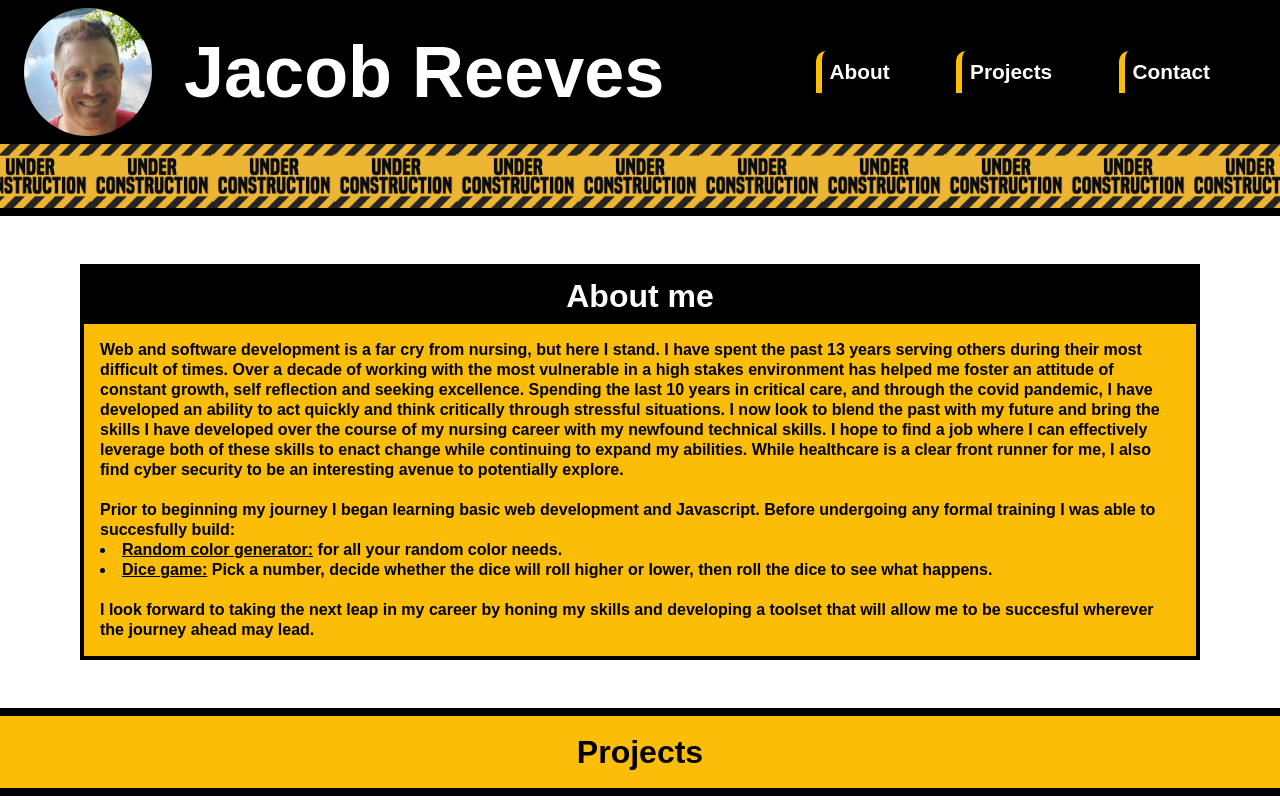
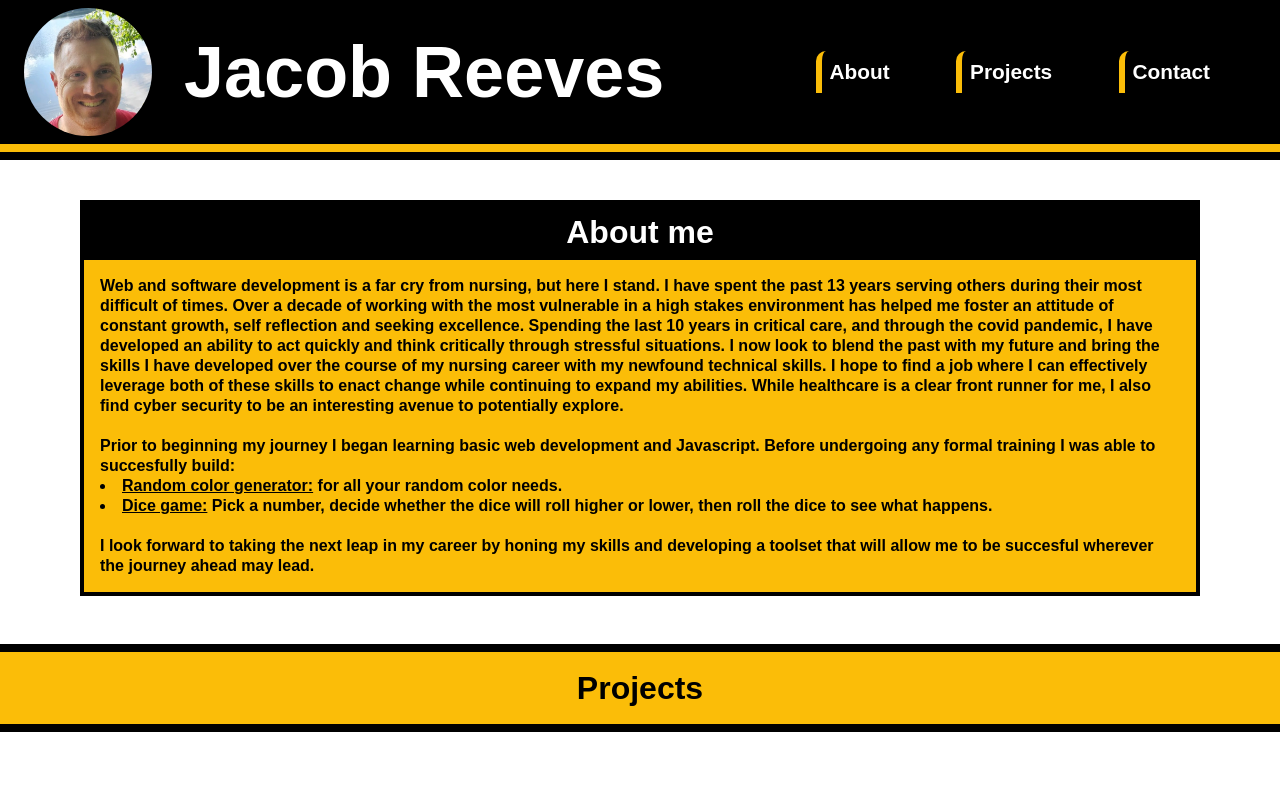
Before and after one commit to JDReeves86/Portfolio, a plain HTML site: page index.html in a window 1280 px wide. Shown: the top 800 px of the page. Drawn offline with Linux system fonts and the light colour scheme.

Commit message:
removed under construction banner

```diff
--- a/Assets/style.css
+++ b/Assets/style.css
@@ -45,10 +45,12 @@ header {
     flex-flow: row wrap;
     justify-content: space-between;
     align-items: center;
-    padding: 0;
+    padding: 0.5rem;
     background-color: var(--dark);
     color: var(--light);
-    border: 0.5rem solid var(--dark);
+    /* border: 0.5rem solid var(--dark); */
+    border-bottom: var(--accent) solid 0.5rem;
+    outline: var(--dark) solid 0.5rem;
 }
 
 /* ID includes picture and name, seperately display doesn't work out the way I want. */
--- a/index.html
+++ b/index.html
@@ -20,9 +20,9 @@
           <a href="#contact">Contact</a>
         </nav>
     </header>
-    <section class="banner">
+    <!-- <section class="banner">
         <h2></h2>
-    </section>
+    </section> -->
     <!-- Sidebar containing ?headers for content? to the left. -->
     <!-- <aside>
         <h2 id="aboutme">About Me</h2>
```
